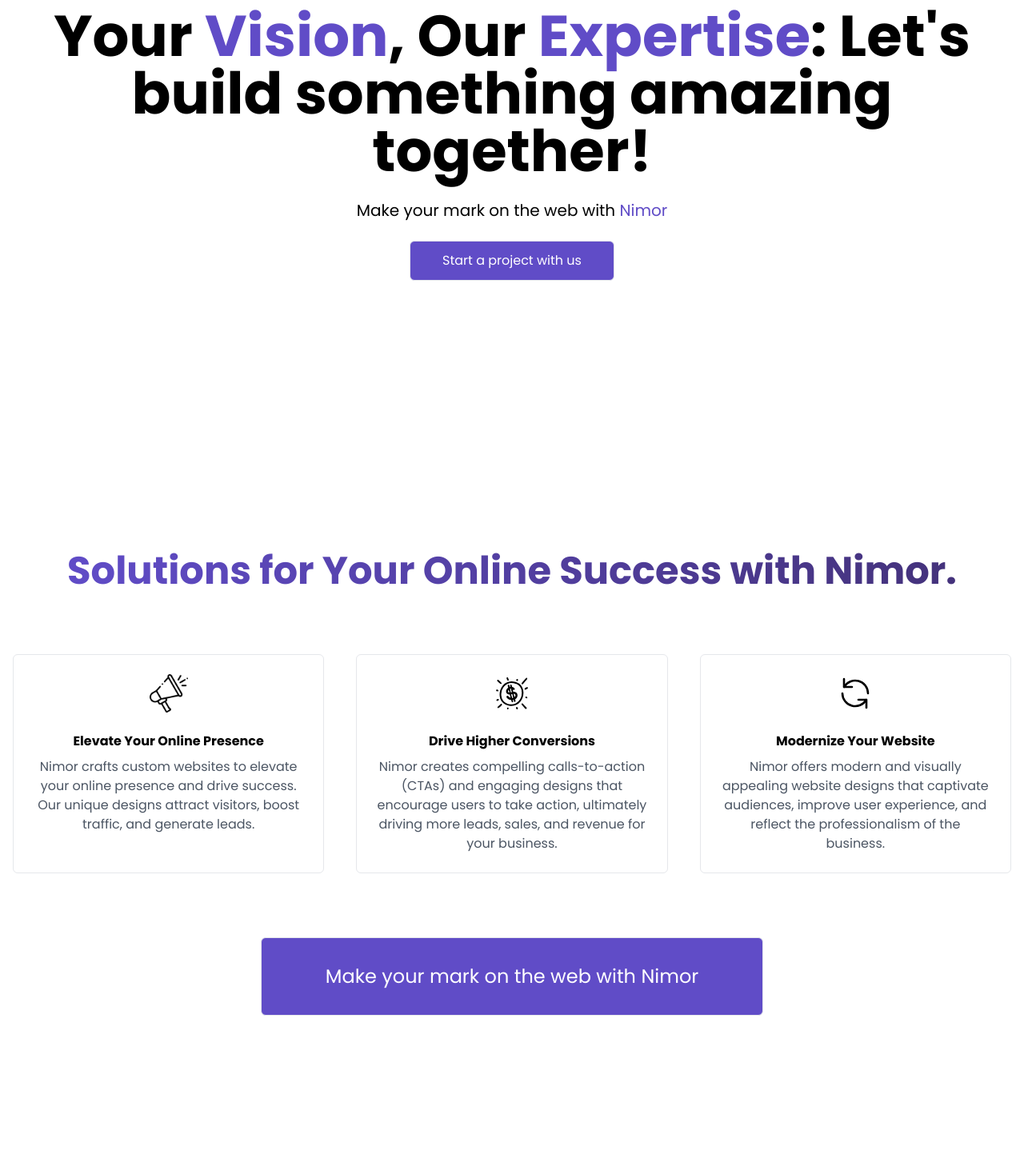
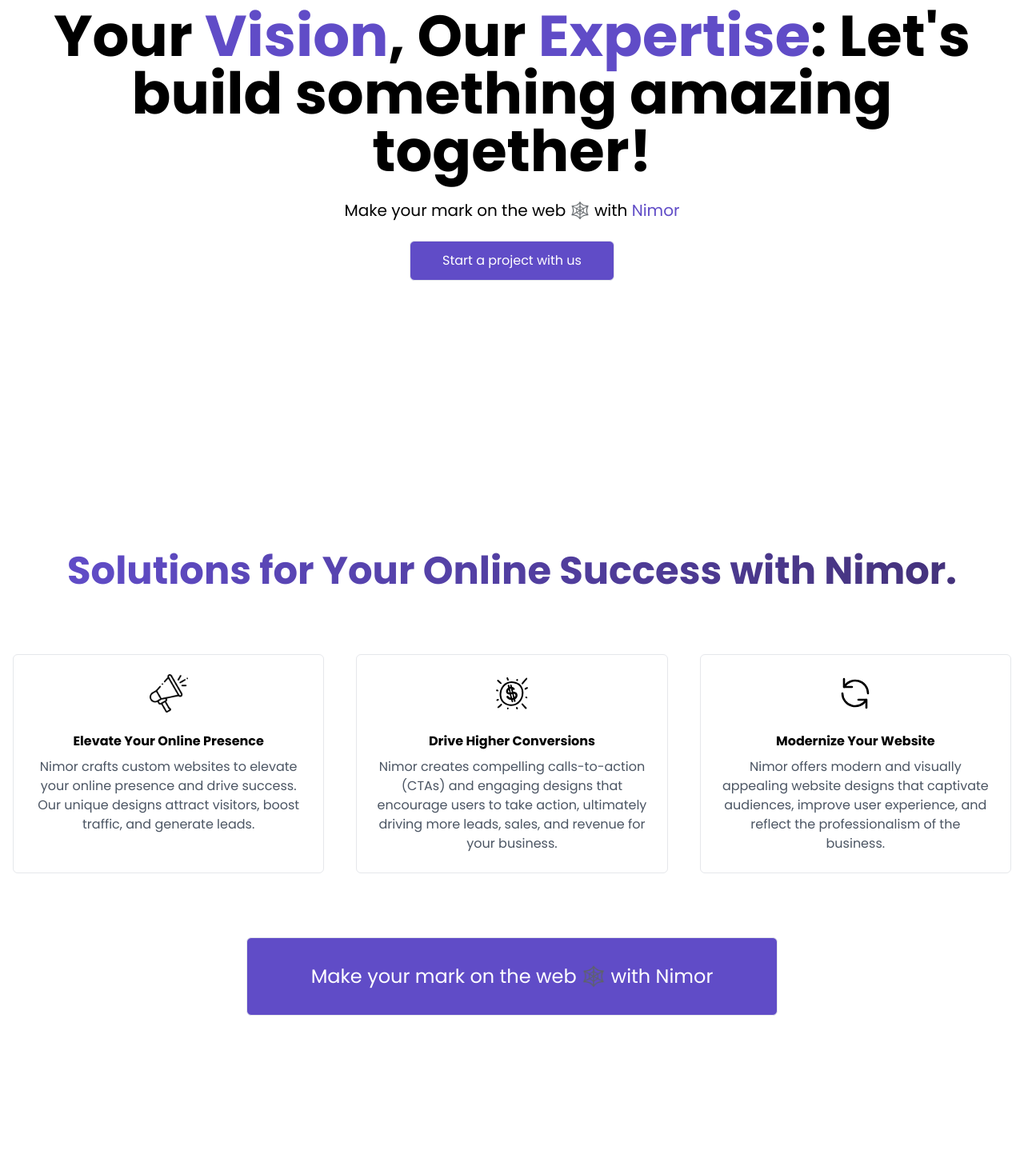
Before and after one commit to khaleedcodes/nimor, a React (Vite) app: page / in a window 1280 px wide. Shown: the part 262-1700 px from the top of the page at 80% size. Built offline with nearby package versions, Linux system fonts and the light colour scheme.

Commit message:
added emoji spider web

```diff
--- a/src/pages/landing-page/HeroSection.tsx
+++ b/src/pages/landing-page/HeroSection.tsx
@@ -13,7 +13,7 @@ function HeroSection() {
           something amazing together!
         </h1>
         <h1 className="text-xl max-lg:text-lg text-center">
-          Make your mark on the web with{" "}
+          Make your mark on the web 🕸️ with{" "}
           <span className="text-first-accent">Nimor</span>
         </h1>
         <Button classes="pt-3 pb-3 pl-10 pr-10">Start a project with us</Button>
--- a/src/pages/landing-page/SolutionsSection.tsx
+++ b/src/pages/landing-page/SolutionsSection.tsx
@@ -10,7 +10,7 @@ function SolutionsSection() {
         </SectionHeader>
         <SolutionList />
         <Button classes="text-2xl pt-8 pb-8 pl-20 pr-20 max-sm:text-lg">
-          Make your mark on the web with Nimor
+          Make your mark on the web 🕸️ with Nimor
         </Button>
       </div>
     </div>
```
